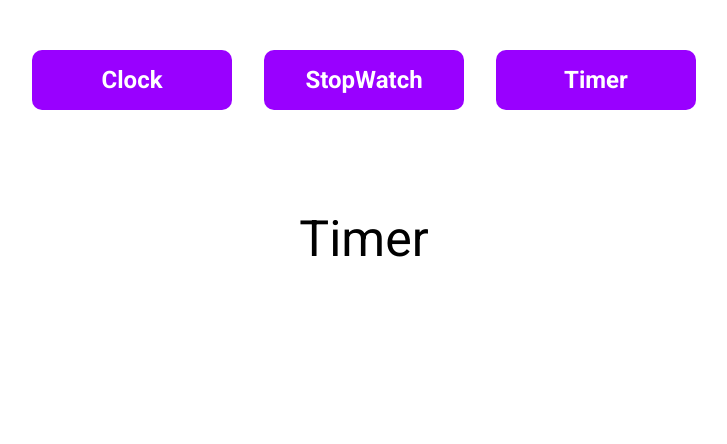
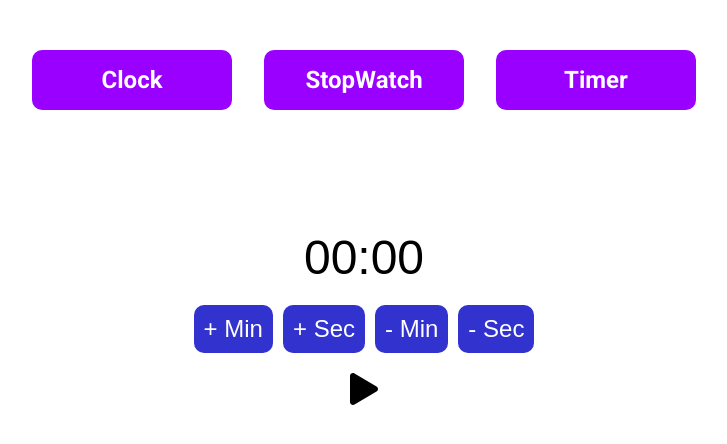
Before and after one commit to iamperii/Timer, a React (Vite) app: page /timer in a window 1280 px wide. Shown: the top 444 px of the page, without its empty margins (276-1003 px from the left). Built offline with nearby package versions, Linux system fonts and the light colour scheme.

Commit message:
Timer done.

```diff
--- a/src/pages/Timer/Timer.jsx
+++ b/src/pages/Timer/Timer.jsx
@@ -1,10 +1,107 @@
+import { useState, useEffect } from 'react';
+import { FaPause, FaPlay } from 'react-icons/fa';
 import style from './Timer.module.css';
 
 const Timer = () => {
+	const [time, setTime] = useState({ minutes: 0, seconds: 0 });
+	const [isRunning, setIsRunning] = useState(false);
+	const [isEditable, setIsEditable] = useState(true);
+
+	const toggleTimer = () => {
+		setIsRunning(!isRunning);
+		if (!isRunning) setIsEditable(false);
+	};
+
+	useEffect(() => {
+		let timerId;
+		if (isRunning) {
+			timerId = setInterval(() => {
+				setTime((prevTime) => {
+					const totalSeconds = prevTime.minutes * 60 + prevTime.seconds;
+					if (totalSeconds <= 0) {
+						clearInterval(timerId);
+						setIsRunning(false);
+						setIsEditable(true);
+						alert('Timer bitdi!');
+						return { minutes: 0, seconds: 0 };
+					}
+
+					const newSeconds = (totalSeconds - 1) % 60;
+					const newMinutes = Math.floor((totalSeconds - 1) / 60);
+					return { minutes: newMinutes, seconds: newSeconds };
+				});
+			}, 1000);
+		}
+		return () => clearInterval(timerId);
+	}, [isRunning]);
+
+	const incrementTime = (time) => {
+		if (!isEditable) return;
+		setTime((prevTime) => ({
+			...prevTime,
+			[time]: prevTime[time] + 1,
+		}));
+	};
+
+	const decrementTime = (time) => {
+		if (!isEditable) return;
+		setTime((prevTime) => ({
+			...prevTime,
+			[time]: Math.max(0, prevTime[time] - 1),
+		}));
+	};
+
+	const formatTime = (time) => (time < 10 ? `0${time}` : time);
+
 	return (
-		<>
-			<div className={style.timer}>Timer</div>
-		</>
+		<div className={style.timer}>
+			<div className={style.time}>
+				<span onClick={() => incrementTime('minutes')}>
+					{formatTime(time.minutes)}
+				</span>
+				:
+				<span onClick={() => incrementTime('seconds')}>
+					{formatTime(time.seconds)}
+				</span>
+			</div>
+
+			{isEditable && (
+				<div className={style.editButtons}>
+					<button
+						onClick={() => incrementTime('minutes')}
+						className={style.editButton}
+					>
+						+ Min
+					</button>
+					<button
+						onClick={() => incrementTime('seconds')}
+						className={style.editButton}
+					>
+						+ Sec
+					</button>
+					<button
+						onClick={() => decrementTime('minutes')}
+						className={style.editButton}
+					>
+						- Min
+					</button>
+					<button
+						onClick={() => decrementTime('seconds')}
+						className={style.editButton}
+					>
+						- Sec
+					</button>
+				</div>
+			)}
+
+			<div className={style.control}>
+				{isRunning ? (
+					<FaPause onClick={toggleTimer} className={style.icon} />
+				) : (
+					<FaPlay onClick={toggleTimer} className={style.icon} />
+				)}
+			</div>
+		</div>
 	);
 };
 
--- a/src/pages/Timer/Timer.module.css
+++ b/src/pages/Timer/Timer.module.css
@@ -1,8 +1,41 @@
-.timer{
-		display: flex;
-		flex-direction: column;
-		align-items: center;
-		justify-content: center;
-			font-size: 50px;
+.timer {
+	display: flex;
+	flex-direction: column;
+	align-items: center;
+	font-family: Arial, sans-serif;
+}
 
+.time {
+	font-size: 3rem;
+	margin: 20px;
+	cursor: pointer;
+		-webkit-user-select: none;
+	-khtml-user-select: none;
+	-moz-user-select: none;
+	-o-user-select: none;
+	user-select: none;
 }
+
+.editButtons {
+	display: flex;
+	gap: 10px;
+}
+
+.control {
+	margin-top: 20px;
+}
+
+.icon {
+	font-size: 2rem;
+	cursor: pointer;
+}
+
+.editButton {
+	background-color: rgb(50, 50, 207);
+	color: white;
+	border: none;
+	border-radius: 10px;
+	padding: 10px;
+	font-size: 1.5rem;
+	cursor: pointer;
+}
```
